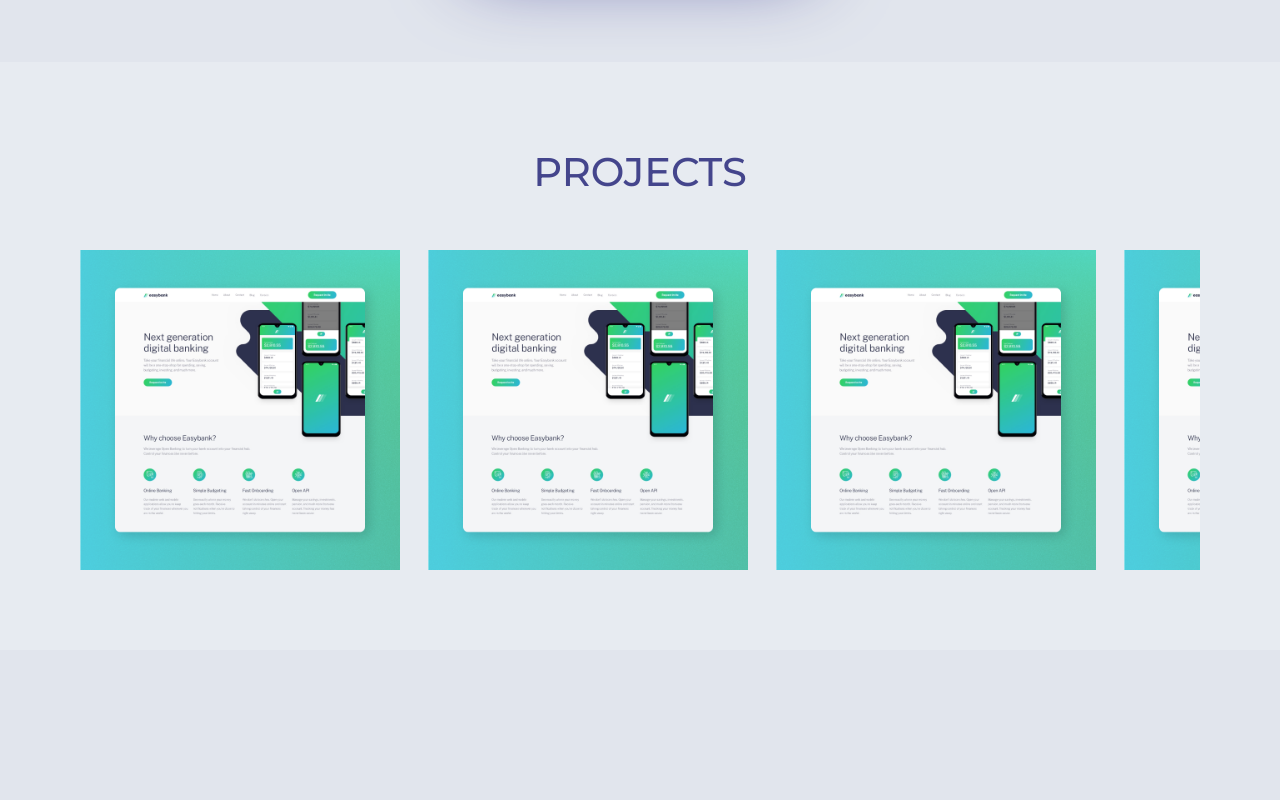
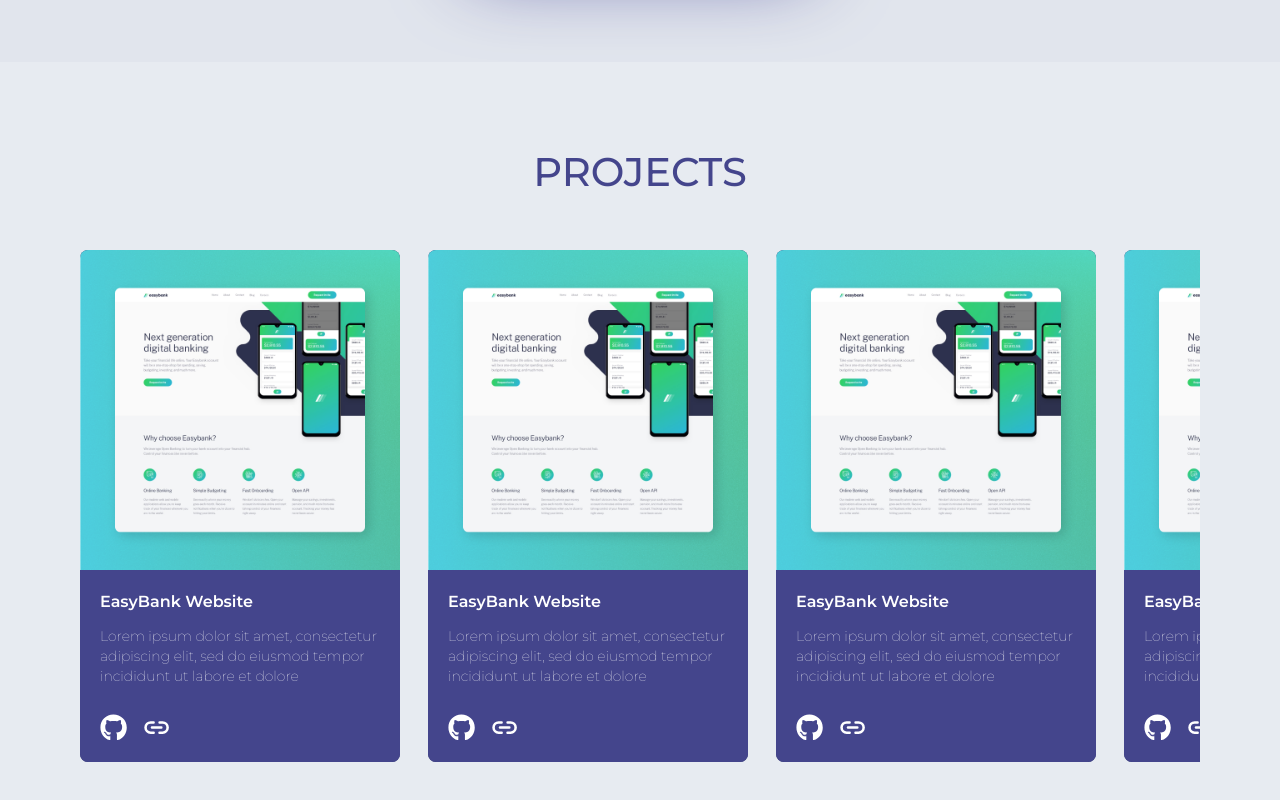
Before and after one commit to vansh2308/aztech-website, a React (Vite) app: page / in a window 1280 px wide. Shown: the part 2420-3220 px from the top of the page. Before the commit the page ends 3070 px from the top, so only its background shows below. Built offline with nearby package versions, Linux system fonts and the light colour scheme.

Commit message:
Make project section and tile

```diff
--- a/src/components/projects.jsx
+++ b/src/components/projects.jsx
@@ -1,5 +1,7 @@
 
 import project1 from "./../assets/Instagram post - 1.png"
+import { IoLink } from "react-icons/io5";
+import { FaGithub } from "react-icons/fa";
 
 export default function ProjectsSection(){
   return(
@@ -21,8 +23,18 @@
 
 function ProjectTile(){
   return(
-    <div className="w-[25vw] h-fit bg-purple-500 project-tile flex-shrink-0">
+    <div className="w-[25vw] h-fit bg-purple-500 project-tile flex-shrink-0 rounded-lg overflow-hidden">
       <img className="w-[100%] aspect-square" src={project1} />
+      <div className="w-[100%] h-[12rem] bg-purple-300 p-5 text-white flex flex-col overflow-hidden gap-3">
+        <span className="text-nowrap font-semibold text-md">EasyBank Website</span>
+        <p className="text-sm font-thin h-[50%] overflow-hidden">Lorem ipsum dolor sit amet, consectetur adipiscing elit, sed do eiusmod tempor incididunt ut labore et dolore </p>
+        <div className="flex items-center h-fit gap-4 text-[1.7rem]">
+          <a href="#"><FaGithub /></a>
+          <a href="#"><IoLink /></a>
+        </div>
+
+
+      </div>
 
 
     </div>
--- a/src/index.css
+++ b/src/index.css
@@ -24,3 +24,7 @@
   filter: drop-shadow(#5456ae 0rem 13px 40px);
 
 }
+
+*::-webkit-scrollbar {
+  display: none;
+}
```
